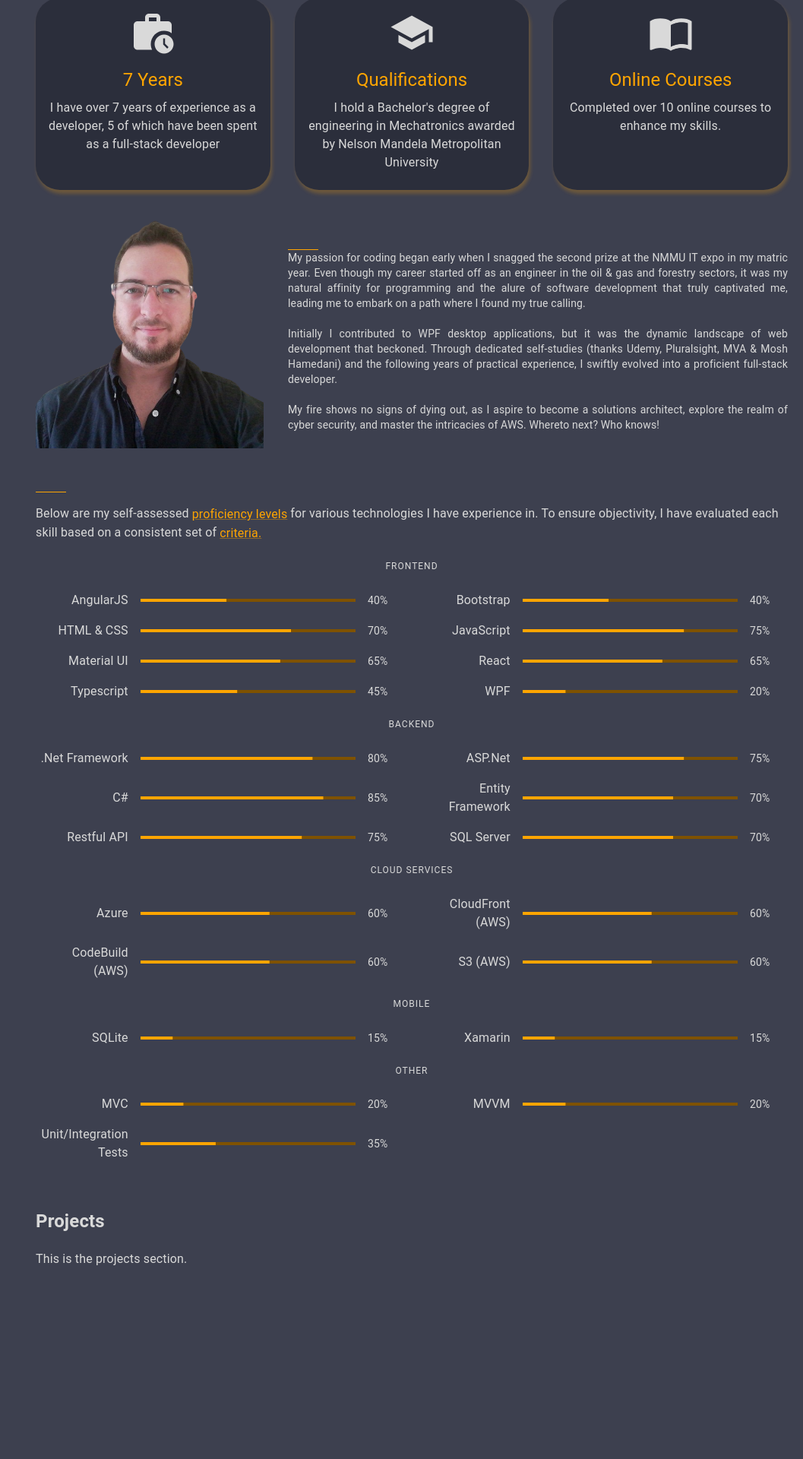
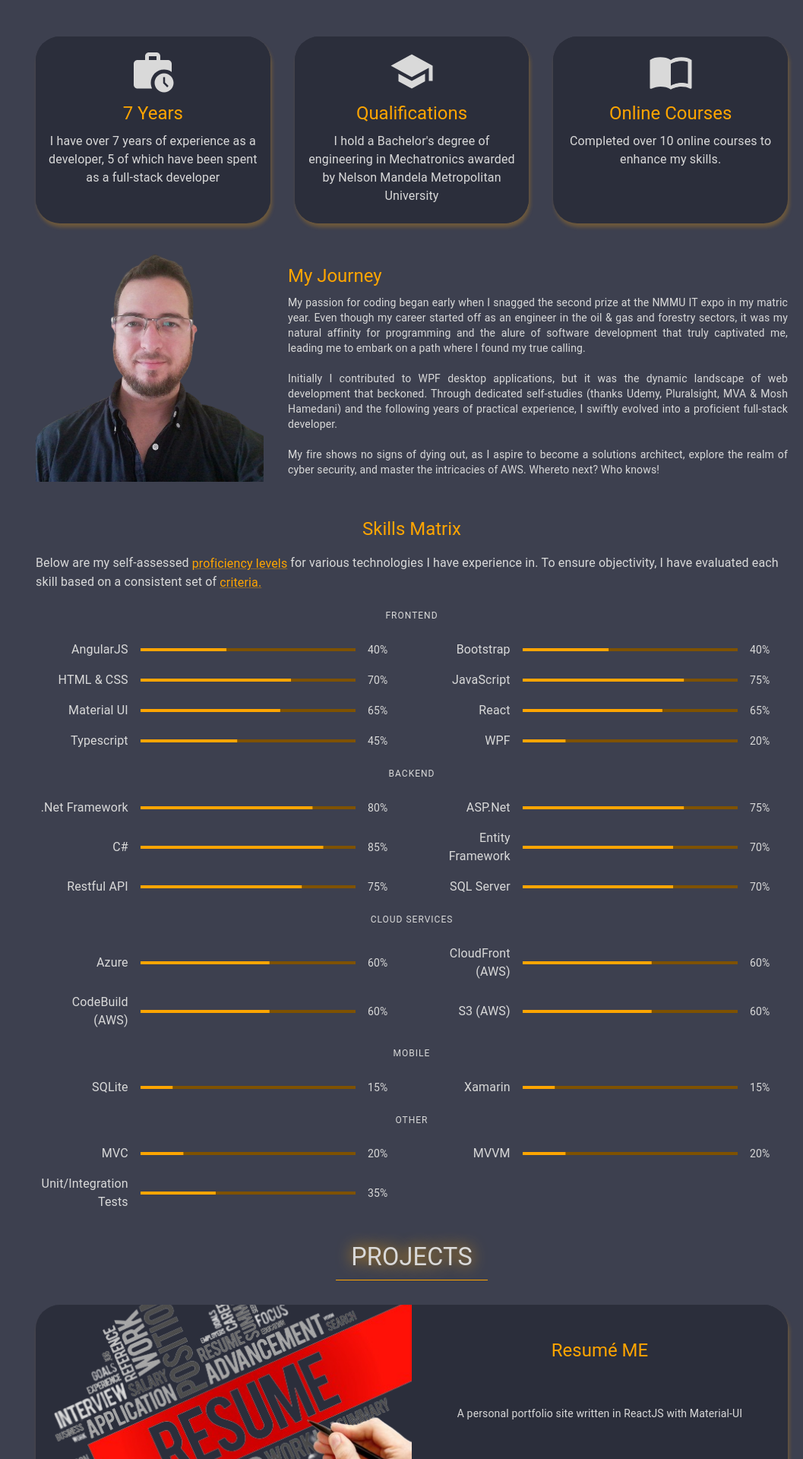
Before and after one commit to Willie-S/resume-react-js, a React (Create React App) app: page / in a window 1280 px wide. Shown: the part 875-2795 px from the top of the page at 76% size, without its empty margins (223-1280 px from the left). Built offline with nearby package versions, Linux system fonts and the light colour scheme.

Commit message:
Projects section: -Create the ProjectCard component; -Fully implement the projects section; -Fixed the SectionTitle & SectionHeader components;

```diff
--- /dev/null
+++ b/src/components/ProjectCard.jsx
@@ -0,0 +1,114 @@
+import React, { useState } from "react";
+import {
+    Box,
+    Button,
+    Card,
+    CardContent,
+    Dialog,
+    Typography,
+    useMediaQuery,
+    useTheme,
+} from "@mui/material";
+import SectionHeading from "./SectionHeading";
+import ViewButtonComp from "./ViewButtonComp";
+
+const ProjectCard = ({ project, reverse = false }) => {
+    const theme = useTheme();
+    const isSmallScreen = useMediaQuery(theme.breakpoints.down("md"));
+    const [open, setOpen] = useState(false);
+
+    const handleOpen = () => {
+        setOpen(true);
+    };
+
+    const handleClose = () => {
+        setOpen(false);
+    };
+
+    return (
+        <>
+            {/* Project card info */}
+            <Card
+                className="projectCard"
+                onClick={handleOpen}
+                sx={{
+                    flexDirection: reverse ? "row-reverse !important" : "row",
+                }}
+            >
+                {/* Card image */}
+                <Box
+                    className="backgroundImage"
+                    sx={{
+                        backgroundImage: `url(${project.cardBackgroundImg})`,
+                    }}
+                />
+                {/* Project info */}
+                <CardContent className="projectCard">
+                    <SectionHeading heading={project.projectName} />
+                    <Typography variant="body2">{project.descShort}</Typography>
+                    <ViewButtonComp>View Project Details</ViewButtonComp>
+                </CardContent>
+            </Card>
+
+            {/* Project dialog */}
+            <Dialog open={open} onClose={handleClose} maxWidth="md" fullWidth>
+                {/* Preview image */}
+                <Box
+                    sx={{
+                        backgroundImage: `linear-gradient(${theme.palette.secondary.dark}80, ${theme.palette.secondary.dark}80), url(${project.previewImg})`,
+                        backgroundSize: "cover",
+                        backgroundPosition: "center",
+                        aspectRatio: 4 / 3,
+                        maxHeight: "40vh",
+                    }}
+                />
+                {/* Project details */}
+                <CardContent sx={{ gap: 4 }}>
+                    {/* Project name */}
+                    <SectionHeading heading={project.projectName} />
+
+                    {/* Full description */}
+                    <Box>
+                        {project.descriptions.map((desc, i) => (
+                            <Typography
+                                key={i}
+                                component="p"
+                                variant="body2"
+                                textAlign="justify"
+                                gutterBottom
+                            >
+                                {desc}
+                            </Typography>
+                        ))}
+                    </Box>
+
+                    {/* URLs */}
+                    <Box
+                        sx={{
+                            width: "100%",
+                            display: "flex",
+                            flexDirection: "column",
+                        }}
+                    >
+                        <ViewButtonComp
+                            href={project.url}
+                            target="_blank"
+                            rel="noopener noreferrer"
+                        >
+                            View Project
+                        </ViewButtonComp>
+                        <ViewButtonComp
+                            href={project.repoUrl}
+                            target="_blank"
+                            rel="noopener noreferrer"
+                        >
+                            View Repository
+                        </ViewButtonComp>
+                    </Box>
+                </CardContent>
+            </Dialog>
+        </>
+    );
+};
+
+export default ProjectCard;
--- a/src/components/SectionHeading.jsx
+++ b/src/components/SectionHeading.jsx
@@ -1,9 +1,15 @@
 import { Typography } from "@mui/material";
 
-const SectionHeading = ({ title, ...props }) => {
+const SectionHeading = ({ heading, ...props }) => {
     return (
-        <Typography component="h2" variant="h4" className="sectionTitle">
-            {title}
+        <Typography
+            component="h3"
+            variant="h5"
+            className="sectionHeading"
+            textAlign="center"
+            {...props}
+        >
+            {heading}
         </Typography>
     );
 };
--- a/src/components/SectionTitle.jsx
+++ b/src/components/SectionTitle.jsx
@@ -1,16 +1,12 @@
-import { Typography } from "@mui/material";
+import { Box, Typography } from "@mui/material";
 
-const SectionTitle = ({ heading, ...props }) => {
+const SectionTitle = ({ title, ...props }) => {
     return (
-        <Typography
-            component="h3"
-            variant="h5"
-            className="sectionHeading"
-            textAlign="center"
-            {...props}
-        >
-            {heading}
-        </Typography>
+        <Box sx={{ textAlign: "-webkit-center" }}>
+            <Typography component="h2" variant="h4" className="sectionTitle">
+                {title}
+            </Typography>
+        </Box>
     );
 };
 
--- /dev/null
+++ b/src/components/ViewButtonComp.jsx
@@ -0,0 +1,19 @@
+import { Button } from "@mui/material";
+import KeyboardArrowRightIcon from "@mui/icons-material/KeyboardArrowRight";
+
+const ViewButtonComp = (props) => {
+    return (
+        <Button
+            endIcon={<KeyboardArrowRightIcon />}
+            {...props}
+            sx={{
+                width: "fit-content",
+                ...props.sx,
+            }}
+        >
+            {props.children}
+        </Button>
+    );
+};
+
+export default ViewButtonComp;
--- a/src/constants/appData.js
+++ b/src/constants/appData.js
@@ -6,7 +6,7 @@ import Projects from "../page_sections/Projects";
 import { getNumYears } from "../utilities/generalHelper";
 import LogoImg from "../assets/logos/logo.png";
 import ResumeCardImg from "../assets/images/resume_card.png";
-import ResumePreviewImg from "../assets/images/background_5.jpg";
+import ResumePreviewImg from "../assets/images/resume_preview.png";
 
 export const PAGE_SECTIONS = [
     {
@@ -105,7 +105,22 @@ export const PROFILE_DETAILS = {
             descShort: "A personal portfolio site written in ReactJS with Material-UI",
             descriptions: [
                 "Well, you know, it's this exact application...",
-                "It's a single-page ReactJS web application built with Material UI to build up my portfolio as a software developer. This application fully utilizes MUI's theme context to keep the UI elements consistent throughout the application which promotes maintainability. Also, I'm a big fan of re-using components, so if anything is used more than once, it's moved into its own functional React component.",
+                "It's a single-page ReactJS web application built with Material UI to build up my portfolio as a software developer.",
+                "At the time of its creation, it's purely a frontend application with static assets and profile details. However, to showcase my abilities as a fullstack developer (as advertised), I will be moving all the static details into a database and create a backend API to fetch the data.",
+            ],
+            url: "https://localhost:3000",
+            repoUrl: "https://github.com/Willie-S/resume-react-js",
+            repoIcon: <GitHubIcon />,
+            cardBackgroundImg: ResumeCardImg,
+            logoImg: LogoImg,
+            previewImg: ResumePreviewImg,
+        },
+        {
+            projectName: "Resumé ME",
+            descShort: "A personal portfolio site written in ReactJS with Material-UI",
+            descriptions: [
+                "Well, you know, it's this exact application...",
+                "It's a single-page ReactJS web application built with Material UI to build up my portfolio as a software developer.",
                 "At the time of its creation, it's purely a frontend application with static assets and profile details. However, to showcase my abilities as a fullstack developer (as advertised), I will be moving all the static details into a database and create a backend API to fetch the data.",
             ],
             url: "https://localhost:3000",
--- a/src/constants/theme.js
+++ b/src/constants/theme.js
@@ -1,4 +1,5 @@
 import { createTheme, responsiveFontSizes } from "@mui/material/styles";
+import { createBreakpoints } from "@mui/system";
 
 const grey = "#3D404F";
 const lightGrey = "#717e85";
@@ -9,6 +10,8 @@ const offWhite = "#d9d9d9";
 const neonOrange = "#ffa500";
 const neonOrangeDark = "#cc8400";
 const neonOrangeLight = "#ffb732";
+
+const breakpoints = createBreakpoints({});
 
 const customTheme = createTheme({
     palette: {
@@ -66,6 +69,49 @@ const customTheme = createTheme({
                     },
                     "&:hover": {
                         transform: "scale(1.05)",
+                    },
+                    "&.projectCard": {
+                        display: "flex",
+                        flexDirection: "row",
+                        aspectRatio: 10 / 3,
+                        [breakpoints.down("md")]: {
+                            flexDirection: "column !important",
+                            aspectRatio: "auto",
+                        },
+                        "& .backgroundImage": {
+                            transition: "transform 0.3s ease-in-out",
+                            width: "50%",
+                            aspectRatio: 2,
+                            backgroundSize: "cover",
+                            backgroundPosition: "center",
+                            backgroundRepeat: "no-repeat",
+                            [breakpoints.down("md")]: {
+                                width: "100%",
+                            },
+                        },
+                        "&:hover": {
+                            transform: "none",
+                            "&:hover .backgroundImage": {
+                                transform: "scale(1.1)",
+                            },
+                        },
+                    },
+                },
+            },
+        },
+        MuiCardContent: {
+            styleOverrides: {
+                root: {
+                    display: "flex",
+                    flexDirection: "column",
+                    justifyContent: "space-around",
+                    alignItems: "center",
+                    backgroundColor: "inherit !important",
+                    "&.projectCard": {
+                        width: "50%",
+                        [breakpoints.down("md")]: {
+                            width: "100%",
+                        },
                     },
                 },
             },
--- a/src/page_sections/Projects.jsx
+++ b/src/page_sections/Projects.jsx
@@ -1,11 +1,22 @@
-// src/components/Projects.jsx
 import React from "react";
+import { Box, Grid } from "@mui/material";
+import SectionTitle from "../components/SectionTitle";
+import ProjectCard from "../components/ProjectCard";
+import { PROFILE_DETAILS } from "../constants/appData";
 
 const Projects = () => {
     return (
         <section id="projects" style={{ padding: "20px", height: "100vh" }}>
-            <h1>Projects</h1>
-            <p>This is the projects section.</p>
+            <SectionTitle title={"Projects"} />
+
+            {/* Projects container */}
+            <Box my={4}>
+                {PROFILE_DETAILS.projects.map((project, index) => (
+                    <Box key={index} my={2}>
+                        <ProjectCard project={project} reverse={index % 2 !== 0} />
+                    </Box>
+                ))}
+            </Box>
         </section>
     );
 };
```
Also changed, not shown: src/assets/images/resume_card.png (added), src/assets/images/resume_preview.png (added).
